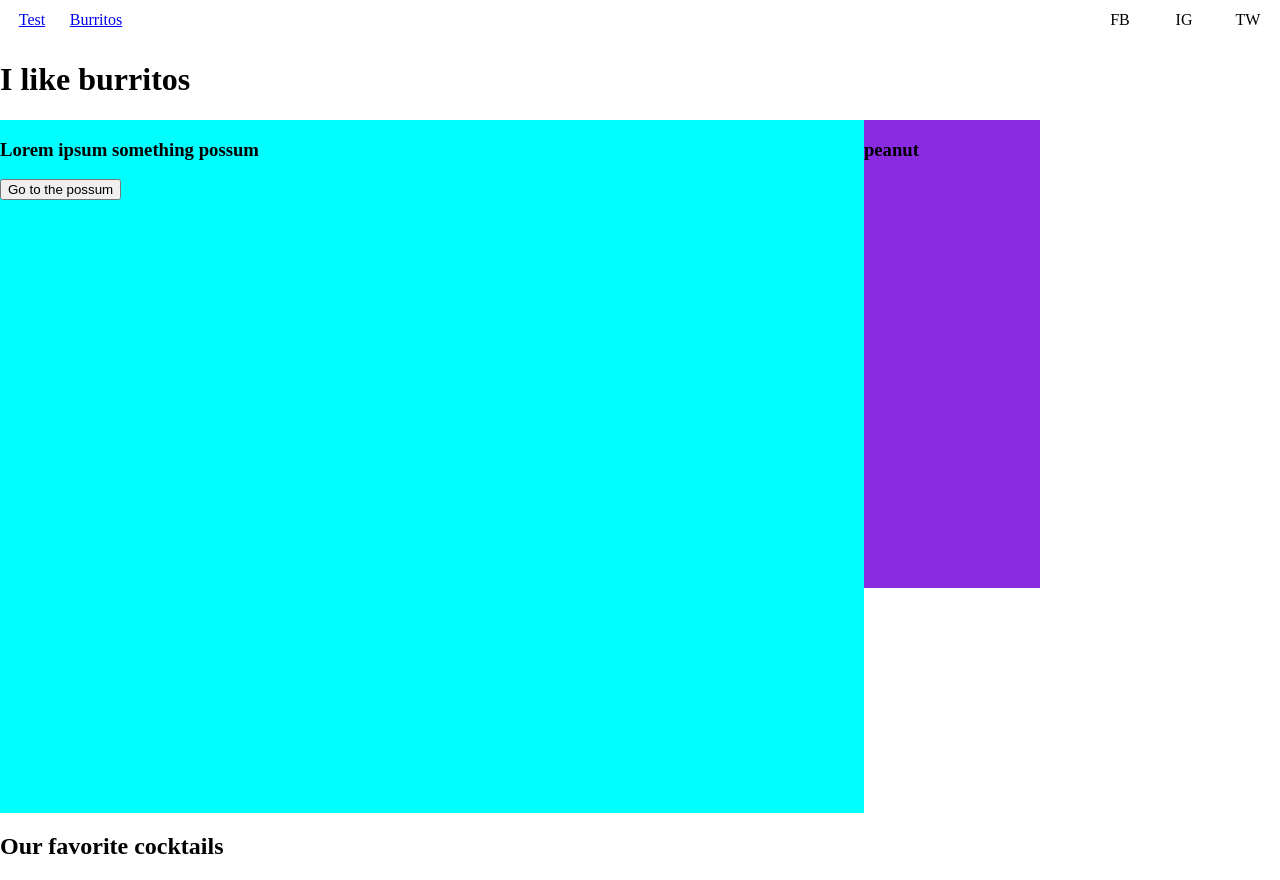
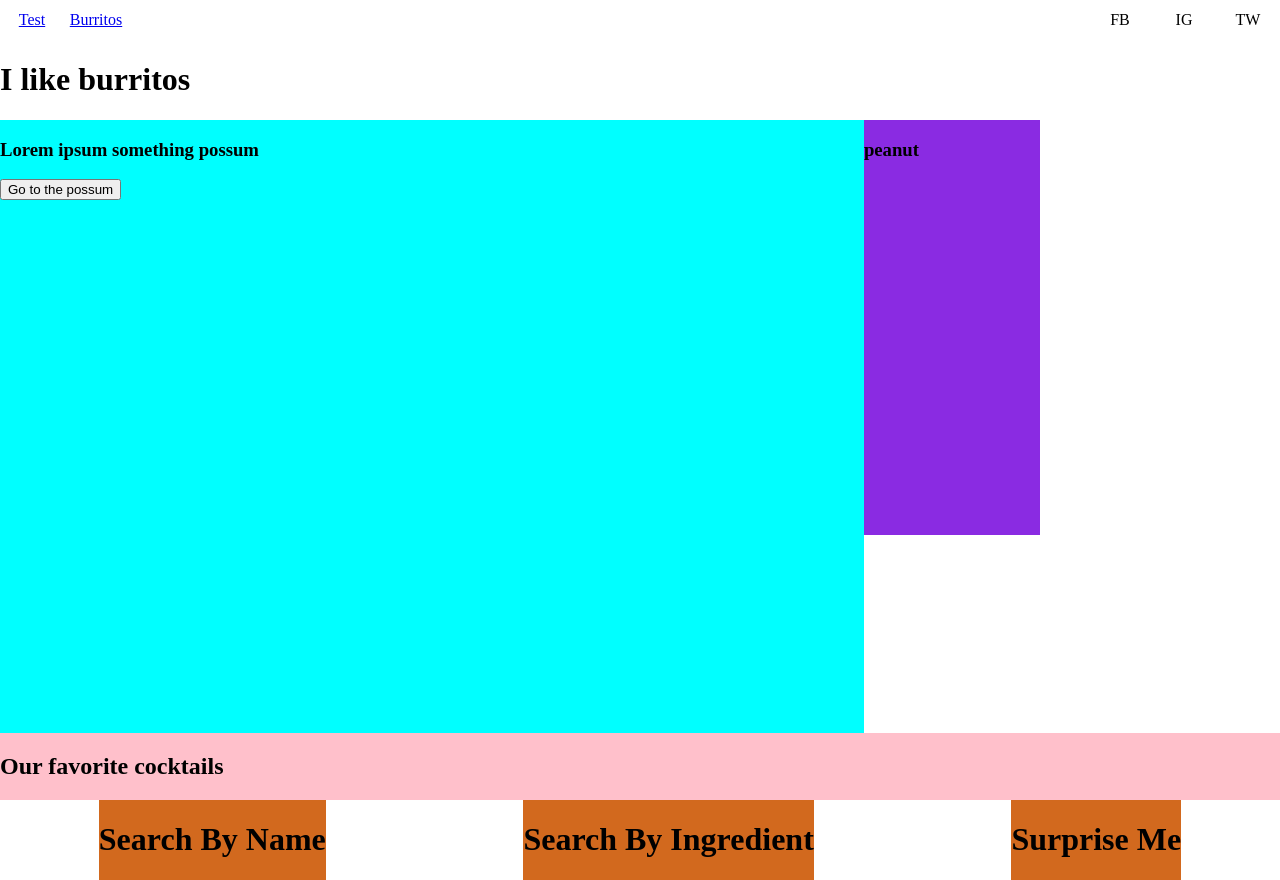
Before and after one commit to pathu91/cocktailmenu, a React app: page /xyz in a window 1280 px wide. Built offline with nearby package versions, Linux system fonts and the light colour scheme.

Commit message:
add remaining home page elements

```diff
--- a/src/client/containers/Home.jsx
+++ b/src/client/containers/Home.jsx
@@ -12,8 +12,19 @@ const Home = () => {
           <h3>peanut</h3>
         </div>
       </div>
-            <div>
+      <div id="featured-cocktail-button-container">
         <h2>Our favorite cocktails</h2>
+      </div>
+      <div id="find-your-cocktails-container">
+        <div className="cocktail-function">
+          <h1>Search By Name</h1>
+        </div>
+        <div className="cocktail-function">
+          <h1>Search By Ingredient</h1>
+        </div>
+        <div className="cocktail-function">
+          <h1>Surprise Me</h1>
+        </div>
       </div>
     </div>
   )
```
Lines whose indentation alone changed are shown as unchanged.
